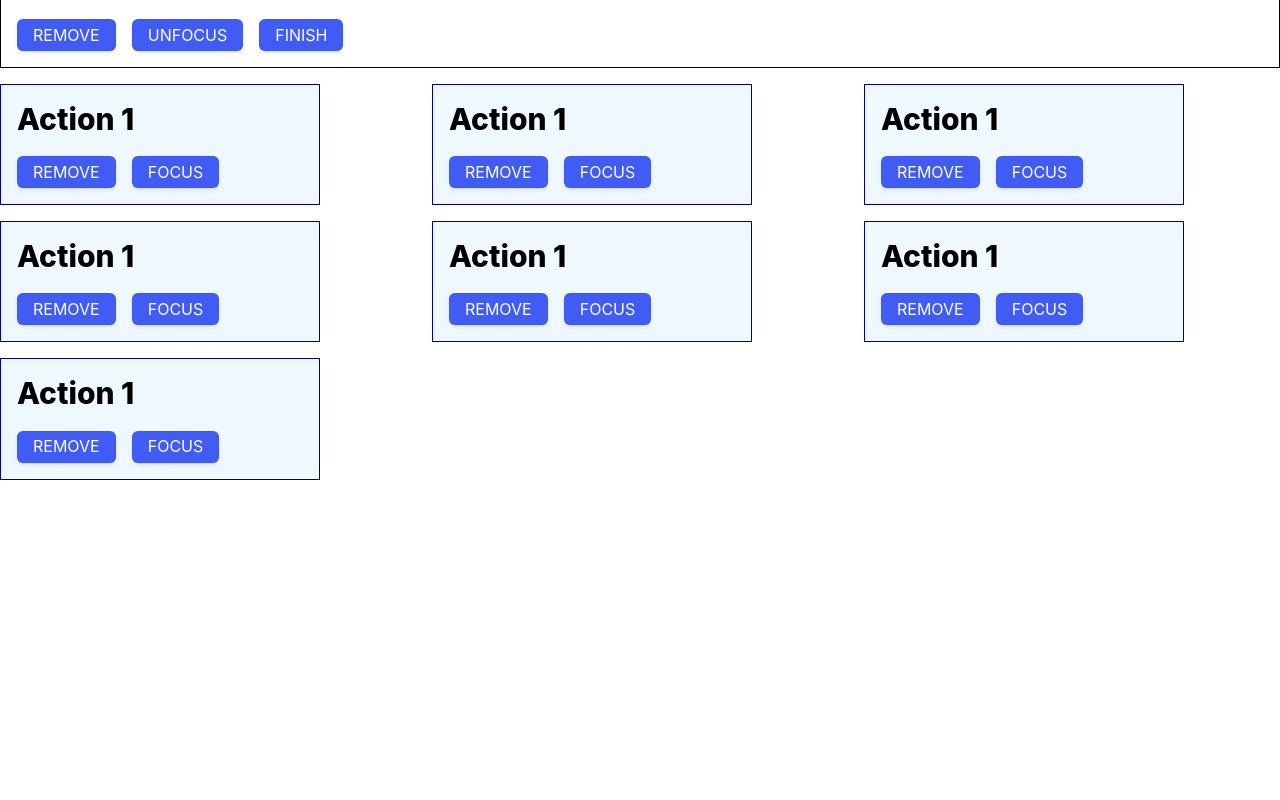
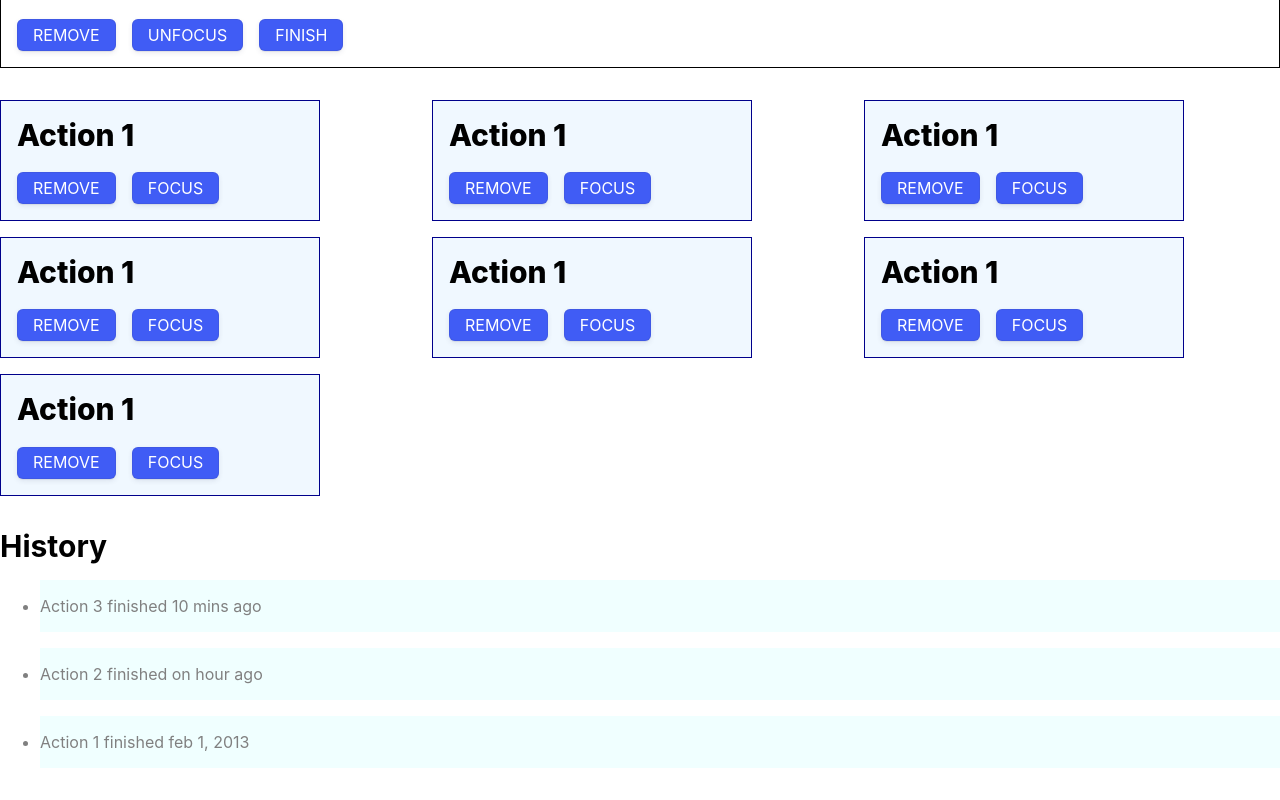
Before and after one commit to kapit4n/focus-point, a Next.js app: page /dashboard in a window 1280 px wide. Shown: the part 252-1052 px from the top of the page. Before the commit the page ends 800 px from the top, so only its background shows below. Built offline with nearby package versions, Linux system fonts and the light colour scheme.

Commit message:
Add the history component

```diff
--- /dev/null
+++ b/components/history/index.js
@@ -0,0 +1,22 @@
+import styles from '../../styles/components/history.module.css'
+
+export default function () {
+  return (
+    <div  className={styles.history}>
+      <div className={styles.title}>History</div>
+      <ul>
+        <li className={styles.historyItem}>
+          Action 3 finished 10 mins ago
+      </li>
+
+        <li className={styles.historyItem}>
+          Action 2 finished on hour ago
+      </li>
+        <li className={styles.historyItem}>
+          Action 1 finished feb 1, 2013
+      </li>
+
+      </ul>
+    </div>
+  )
+}
--- a/pages/dashboard/index.js
+++ b/pages/dashboard/index.js
@@ -1,5 +1,6 @@
 import SecondaryItem from '../../components/secondaryItem'
 import Primaryitem from '../../components/primaryItem'
+import History from '../../components/history'
 
 import styles from '../../styles/pages/dashboard.module.css'
 
@@ -16,6 +17,7 @@ export default function () {
         <SecondaryItem />
         <SecondaryItem />
       </div>
+      <History />
     </div>
   )
 }
--- /dev/null
+++ b/styles/components/history.module.css
@@ -0,0 +1,16 @@
+.history {
+  margin: 2rem 0;
+}
+
+.title {
+  color: black;
+  font-size: 30px;
+  font-weight: 700;
+}
+
+.historyItem {
+  background-color: azure;
+  color: gray;
+  margin: 1rem 0;
+  padding: 1rem 0;
+}
--- a/styles/components/primaryItem.module.css
+++ b/styles/components/primaryItem.module.css
@@ -3,7 +3,7 @@
   flex-direction: column;
   justify-content: space-between;
   padding: 1rem;
-  margin-bottom: 1rem;
+  margin-bottom: 2rem;
   width: 100%;
   height: 20rem;
   border: 1px solid black;
```
